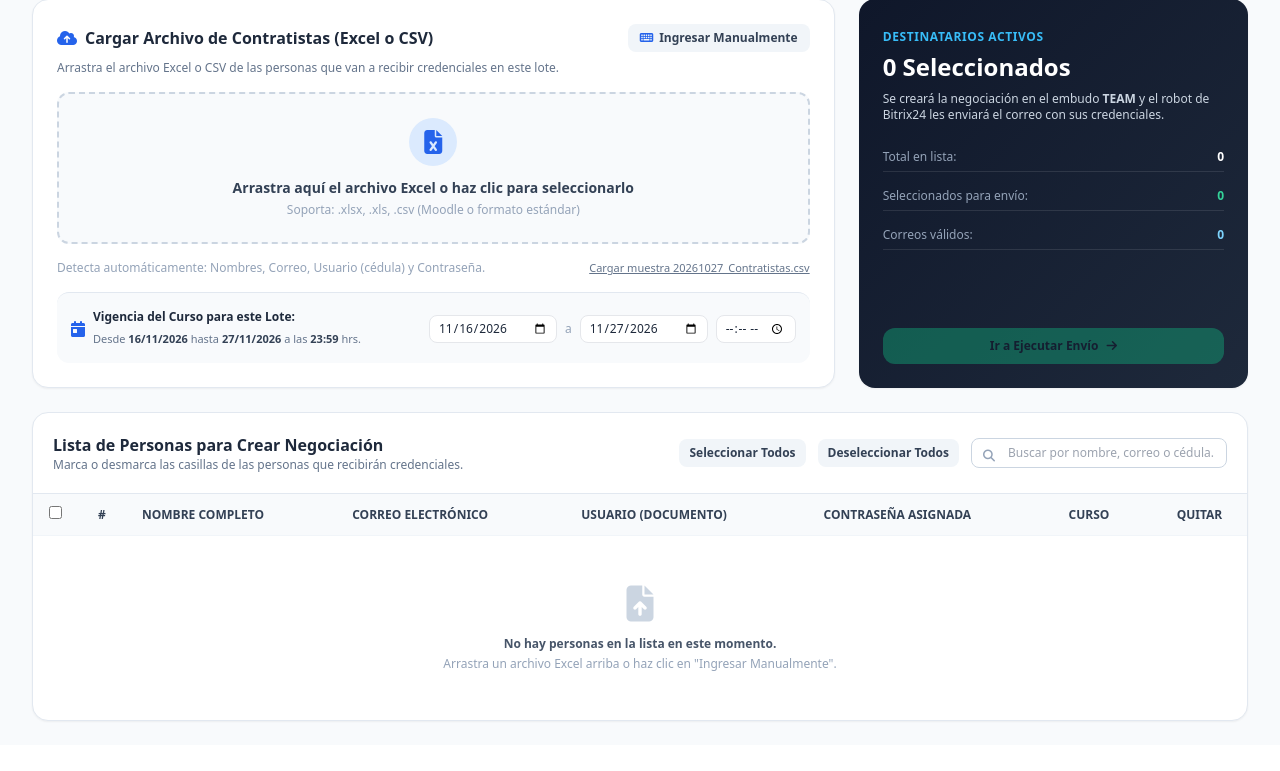
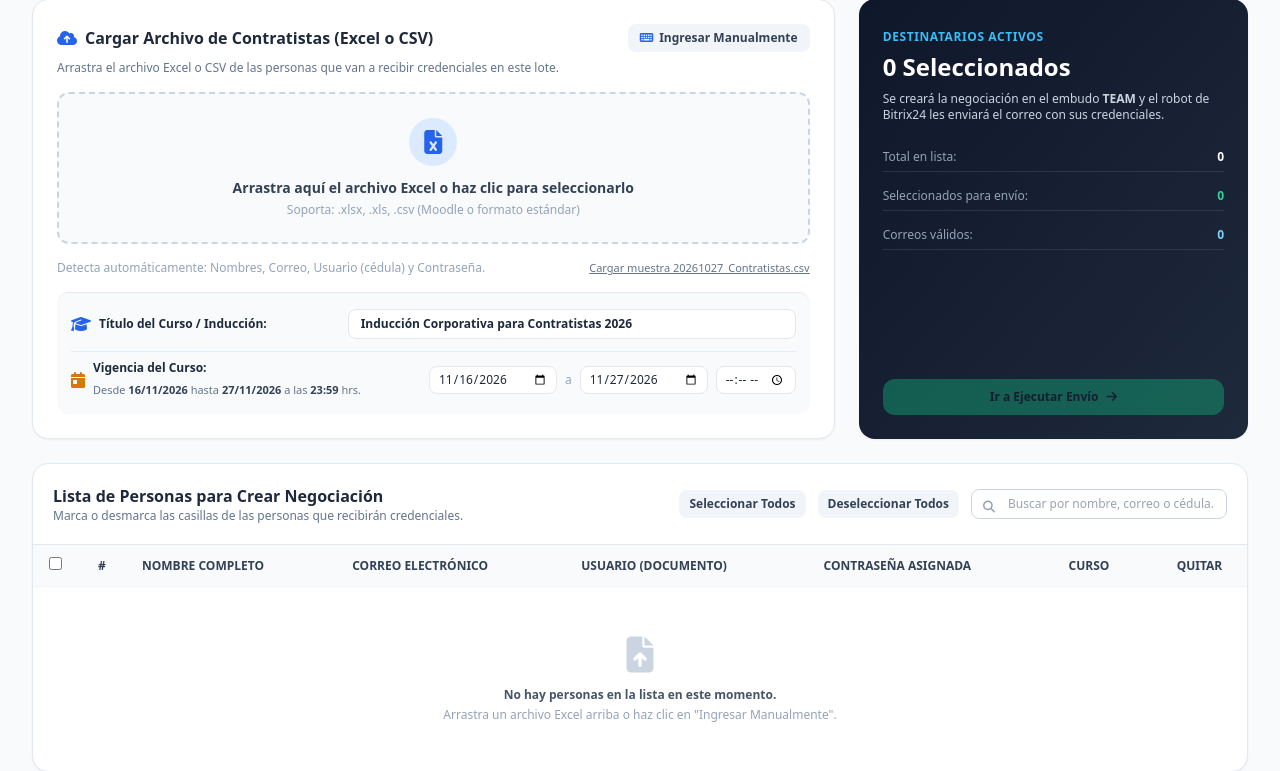
Before and after one commit to servicioalcliente-debug/atcal-team, a Flask app: page / in a window 1280 px wide. Shown: the part 154-925 px from the top of the page. Before the commit the page ends 876 px from the top, so only its background shows below. Run offline with Flask 3, Linux system fonts and the light colour scheme; data that the repository does not hold is empty; some libraries are stand-ins or nearby versions.

Commit message:
Add files via upload

```diff
--- a/app.py
+++ b/app.py
@@ -59,6 +59,7 @@ def load_config():
         "course_start_date": "",
         "course_end_date": "",
         "course_end_time": "23:59",
+        "course_title": "Inducción Corporativa para Contratistas 2026",
         "platform_url": "https://campus.atcal.co",
         "email_subject": "Tus credenciales de acceso a la Inducción Corporativa Contratistas 2026 - TEAM / ATCAL",
         "email_body_template": """<p>Estimado/a <strong>{nombre_completo}</strong>,</p>
@@ -343,7 +344,10 @@ def process_batch_send(rows, config):
         email = row.get("email", "").strip()
         user = row.get("username", "")
         pwd = row.get("password", "")
-        curso = row.get("curso", "")
+
+        # Curso: Si en la app se definió un título de curso global, lo priorizamos o usamos el de la fila
+        course_title_cfg = (config.get("course_title") or "").strip()
+        curso = course_title_cfg if course_title_cfg else (row.get("curso", "") or "Inducción TEAM")
 
         deal_title = render_template_str(config.get("deal_title_template", "Credenciales Inducción - {nombre_completo}"), row, config)
         subject = render_template_str(config.get("email_subject", "Tus credenciales"), row, config)
@@ -390,7 +394,9 @@ def process_batch_send(rows, config):
                 "UF_CRM_5C968B0EE4E78": doc,
                 "UF_CRM_5CED6B38B0BCF": email,
                 "UF_CRM_5D5446B2933A3": row.get("lastname", ""),
-                "UF_CRM_1754416758": curso
+                "UF_CRM_1754416758": curso,
+                "ADDITIONAL_INFO": curso,
+                "SOURCE_DESCRIPTION": curso
             }
 
             # Si el usuario configuró fechas del curso, se envían a los campos de fecha de Bitrix24
--- a/config.json
+++ b/config.json
@@ -11,5 +11,6 @@
   "email_subject": "Tus credenciales de acceso a la Inducción Corporativa Contratistas 2026 - TEAM / ATCAL",
   "platform_url": "https://campus.atcal.co",
   "send_mode": "deal_only",
-  "target_stage_id": "C99:EXECUTING"
+  "target_stage_id": "C99:EXECUTING",
+  "course_title": "Inducción Corporativa para Contratistas 2026"
 }
--- a/templates/index.html
+++ b/templates/index.html
@@ -142,17 +142,26 @@
             </button>
           </div>
 
-          <!-- Quick Date Banner in Tab 1 -->
-          <div class="mt-4 pt-4 border-t border-slate-200 bg-slate-50 p-3.5 rounded-xl flex flex-wrap items-center justify-between gap-3">
+          <!-- Quick Date & Course Title Banner in Tab 1 -->
+          <div class="mt-4 pt-4 border-t border-slate-200 bg-slate-50 p-3.5 rounded-xl space-y-3">
+            <div class="flex flex-wrap items-center justify-between gap-3">
               <div class="flex items-center gap-2">
-              <i class="fa-solid fa-calendar-day text-brand-600"></i>
+                <i class="fa-solid fa-graduation-cap text-brand-600"></i>
+                <span class="text-xs font-bold text-slate-800">Título del Curso / Inducción:</span>
+              </div>
+              <input type="text" x-model="config.course_title" @input="saveConfiguration(false)" placeholder="Ej: Inducción Corporativa para Contratistas 2026" class="flex-grow max-w-md px-3 py-1.5 border rounded-lg bg-white text-xs font-semibold text-slate-800 focus:outline-none focus:border-brand-500">
+            </div>
+
+            <div class="flex flex-wrap items-center justify-between gap-3 pt-2 border-t border-slate-200/80">
+              <div class="flex items-center gap-2">
+                <i class="fa-solid fa-calendar-day text-amber-600"></i>
                 <div>
-                <span class="text-xs font-bold text-slate-800 block">Vigencia del Curso para este Lote:</span>
+                  <span class="text-xs font-bold text-slate-800 block">Vigencia del Curso:</span>
                   <span class="text-[11px] text-slate-500" x-show="config.course_start_date && config.course_end_date">
                     Desde <strong class="text-slate-700" x-text="formatDatePreview(config.course_start_date)"></strong> hasta <strong class="text-slate-700" x-text="formatDatePreview(config.course_end_date)"></strong> a las <strong class="text-slate-700" x-text="config.course_end_time || '23:59'"></strong> hrs.
                   </span>
                   <span class="text-[11px] text-amber-600 font-semibold" x-show="!config.course_start_date || !config.course_end_date">
-                  (Fechas sin configurar - Puedes ajustarlas aquí o en el Paso 2)
+                    (Fechas sin configurar)
                   </span>
                 </div>
               </div>
@@ -161,6 +170,7 @@
                 <span class="text-slate-400">a</span>
                 <input type="date" x-model="config.course_end_date" @change="saveConfiguration(false)" title="Fecha final" class="px-2 py-1 border rounded-lg bg-white text-xs">
                 <input type="time" x-model="config.course_end_time" @change="saveConfiguration(false)" title="Hora límite" class="px-2 py-1 border rounded-lg bg-white text-xs w-20">
+              </div>
             </div>
           </div>
         </div>
@@ -252,7 +262,7 @@
                   <td class="px-4 py-2.5 font-mono text-slate-700" x-text="r.username || r.documento"></td>
                   <td class="px-4 py-2.5 font-mono bg-slate-50 text-slate-800 font-bold" x-text="r.password"></td>
                   <td class="px-4 py-2.5 text-slate-600">
-                    <span class="px-2 py-0.5 rounded bg-slate-100 text-slate-700 text-[11px]" x-text="r.curso || 'Inducción TEAM'"></span>
+                    <span class="px-2 py-0.5 rounded bg-slate-100 text-slate-700 text-[11px]" x-text="config.course_title || r.curso || 'Inducción TEAM'"></span>
                   </td>
                   <td class="px-3 py-2.5 text-center">
                     <button @click="removeRow(r._id)" class="px-2 py-1 text-xs font-medium text-rose-600 hover:text-rose-800 bg-rose-50 hover:bg-rose-100 rounded-lg transition" title="Quitar de la lista">
@@ -328,16 +338,24 @@
           </div>
         </div>
 
-        <!-- Fechas de Habilitación del Curso -->
+        <!-- Fechas y Título del Curso -->
         <div class="p-4 bg-amber-50 rounded-xl border border-amber-200 space-y-3">
           <div class="flex items-center justify-between">
             <h3 class="font-bold text-xs text-amber-900 flex items-center gap-2">
-              <i class="fa-solid fa-calendar-days text-amber-600"></i>
-              Vigencia / Fechas de Habilitación del Curso (Para el correo del Robot)
+              <i class="fa-solid fa-graduation-cap text-amber-600"></i>
+              Título y Vigencia del Curso (Para el correo del Robot en Bitrix24)
             </h3>
             <span class="text-[11px] font-semibold text-amber-700 bg-amber-100 px-2 py-0.5 rounded">Bitrix24 CRM</span>
           </div>
-          <p class="text-[11px] text-amber-800 leading-relaxed">
+
+          <!-- Input Título del Curso -->
+          <div>
+            <label class="block text-[11px] font-bold text-amber-900 mb-1">Título Oficial del Curso / Inducción</label>
+            <input type="text" x-model="config.course_title" @change="saveConfiguration(false)" placeholder="Ej: Inducción Corporativa para Contratistas 2026" class="w-full px-3 py-2 text-xs rounded-lg border border-amber-300 bg-white font-semibold text-slate-800 focus:outline-none focus:border-amber-500">
+            <p class="text-[11px] text-amber-700 mt-1">Este nombre se guarda en la negociación y se usa como variable para el asunto y cuerpo del correo en Bitrix24.</p>
+          </div>
+
+          <p class="text-[11px] text-amber-800 leading-relaxed pt-1 border-t border-amber-200">
             Configura el rango en el que estará habilitado el curso. Estas fechas se guardan automáticamente en la negociación (Campos de <strong>Fecha de inicio</strong> y <strong>Fecha final</strong>) para que el robot de Bitrix24 las envíe en el correo del contratista: <em>"habilitado desde {fecha_inicio} hasta {fecha_final} a las {hora} hrs"</em>.
           </p>
           <div class="grid grid-cols-1 sm:grid-cols-3 gap-3 pt-1">
```
Lines whose indentation alone changed are shown as unchanged.
